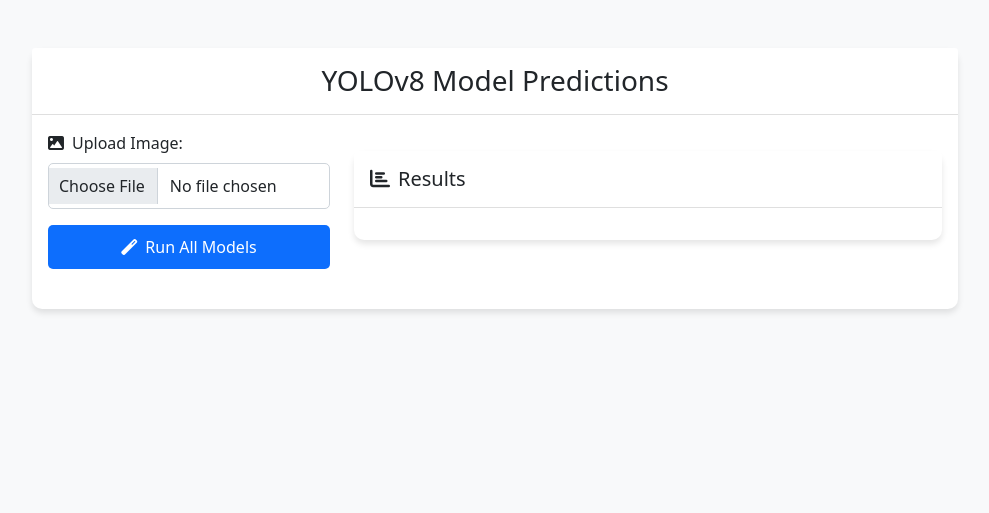
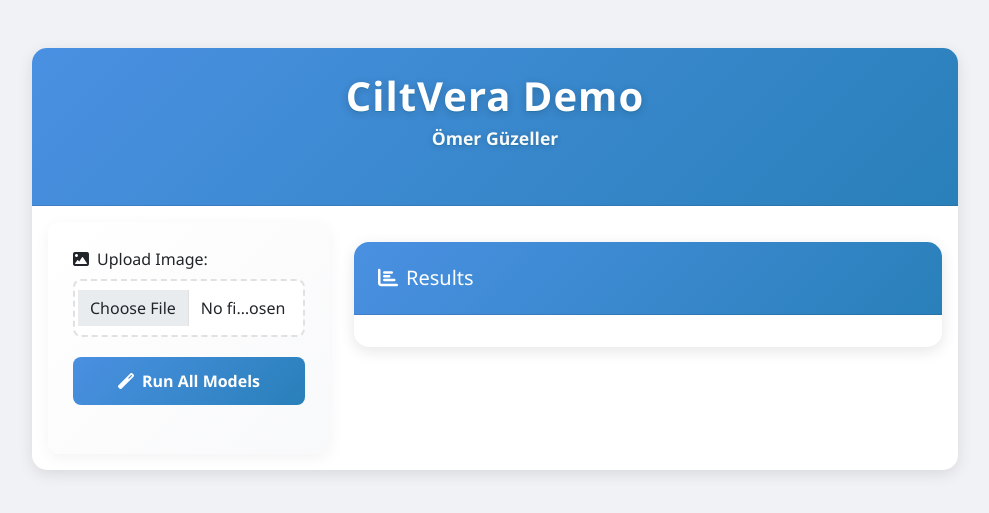
Before and after one commit to omergzllr/DataGuess, a Flask app: page / in a window 1280 px wide. Shown: the top 513 px of the page, without its empty margins (145-1134 px from the left). Run offline with Flask 2, Linux system fonts and the light colour scheme.

Commit message:
Tasarımın düzenlenmesi.

```diff
--- a/templates/index.html
+++ b/templates/index.html
@@ -3,91 +3,198 @@
 <head>
     <meta charset="UTF-8">
     <meta name="viewport" content="width=device-width, initial-scale=1.0">
-    <title>YOLOv8 Model Predictions</title>
+    <title>CiltVera Demo - Ömer Güzeller</title>
     <link href="https://cdn.jsdelivr.net/npm/bootstrap@5.1.3/dist/css/bootstrap.min.css" rel="stylesheet">
     <link href="https://cdnjs.cloudflare.com/ajax/libs/font-awesome/6.0.0/css/all.min.css" rel="stylesheet">
     <style>
+        :root {
+            --primary-color: #4a90e2;
+            --secondary-color: #f39c12;
+            --success-color: #2ecc71;
+            --danger-color: #e74c3c;
+            --background-color: #f0f2f5;
+            --card-background: #ffffff;
+        }
+
         body {
-            background-color: #f8f9fa;
+            background-color: var(--background-color);
+            font-family: 'Segoe UI', Tahoma, Geneva, Verdana, sans-serif;
         }
+
         .preview-image {
             max-width: 100%;
             max-height: 400px;
             margin-top: 20px;
-            border-radius: 8px;
-            box-shadow: 0 4px 6px rgba(0, 0, 0, 0.1);
+            border-radius: 12px;
+            box-shadow: 0 4px 15px rgba(0, 0, 0, 0.1);
+            transition: transform 0.3s ease;
         }
+
+        .preview-image:hover {
+            transform: scale(1.02);
+        }
+
         #results {
             margin-top: 20px;
         }
+
         .loading {
             display: none;
             margin-top: 20px;
         }
+
         .card {
             border: none;
-            border-radius: 10px;
-            box-shadow: 0 4px 6px rgba(0, 0, 0, 0.1);
+            border-radius: 15px;
+            box-shadow: 0 4px 15px rgba(0, 0, 0, 0.1);
             margin-bottom: 20px;
+            background: var(--card-background);
         }
+
         .card-header {
-            background-color: #fff;
-            border-bottom: 1px solid rgba(0,0,0,.125);
-            padding: 1rem;
+            background: linear-gradient(135deg, var(--primary-color), #2980b9);
+            color: white;
+            border-radius: 15px 15px 0 0 !important;
+            padding: 1.5rem;
         }
+
         .btn-primary {
-            background-color: #0d6efd;
+            background: linear-gradient(135deg, var(--primary-color), #2980b9);
             border: none;
-            padding: 10px 20px;
-            border-radius: 5px;
+            padding: 12px 25px;
+            border-radius: 8px;
+            font-weight: 600;
+            transition: all 0.3s ease;
         }
+
         .btn-primary:hover {
-            background-color: #0b5ed7;
+            transform: translateY(-2px);
+            box-shadow: 0 4px 15px rgba(74, 144, 226, 0.3);
         }
+
         .form-control {
-            border-radius: 5px;
-            padding: 10px;
+            border-radius: 8px;
+            padding: 12px;
+            border: 2px solid #e1e1e1;
+            transition: all 0.3s ease;
         }
+
+        .form-control:focus {
+            border-color: var(--primary-color);
+            box-shadow: 0 0 0 0.2rem rgba(74, 144, 226, 0.25);
+        }
+
         .result-image {
             max-width: 100%;
-            border-radius: 8px;
+            border-radius: 12px;
             margin-top: 20px;
-            box-shadow: 0 4px 6px rgba(0, 0, 0, 0.1);
+            box-shadow: 0 4px 15px rgba(0, 0, 0, 0.1);
+            transition: transform 0.3s ease;
         }
+
+        .result-image:hover {
+            transform: scale(1.02);
+        }
+
         .prediction-item {
             background-color: #f8f9fa;
-            padding: 10px;
-            margin: 5px 0;
-            border-radius: 5px;
-            border-left: 4px solid #0d6efd;
+            padding: 15px;
+            margin: 8px 0;
+            border-radius: 8px;
+            border-left: 4px solid var(--primary-color);
+            transition: all 0.3s ease;
         }
+
+        .prediction-item:hover {
+            transform: translateX(5px);
+            box-shadow: 0 2px 8px rgba(0, 0, 0, 0.1);
+        }
+
         .confidence-bar {
             height: 8px;
             background-color: #e9ecef;
             border-radius: 4px;
-            margin-top: 5px;
+            margin-top: 8px;
+            overflow: hidden;
         }
+
         .confidence-fill {
             height: 100%;
-            background-color: #0d6efd;
+            background: linear-gradient(90deg, var(--primary-color), #2980b9);
             border-radius: 4px;
-            transition: width 0.3s ease;
+            transition: width 0.5s ease;
         }
+
         .model-result {
             margin-bottom: 30px;
+            animation: fadeIn 0.5s ease;
         }
+
+        @keyframes fadeIn {
+            from { opacity: 0; transform: translateY(20px); }
+            to { opacity: 1; transform: translateY(0); }
+        }
+
         .model-header {
-            background-color: #e9ecef;
-            padding: 10px;
-            border-radius: 5px;
-            margin-bottom: 15px;
-        }
-        .summary-card {
-            background-color: #fff;
+            background: linear-gradient(135deg, #f8f9fa, #e9ecef);
             padding: 15px;
             border-radius: 8px;
+            margin-bottom: 15px;
+            border-left: 4px solid var(--primary-color);
+        }
+
+        .summary-card {
+            background: linear-gradient(135deg, #ffffff, #f8f9fa);
+            padding: 20px;
+            border-radius: 12px;
             margin-bottom: 20px;
-            box-shadow: 0 2px 4px rgba(0,0,0,0.05);
+            box-shadow: 0 4px 15px rgba(0, 0, 0, 0.05);
+            border: 1px solid rgba(74, 144, 226, 0.1);
+        }
+
+        .title-section {
+            text-align: center;
+            margin-bottom: 30px;
+        }
+
+        .title-section h1 {
+            color: #fff;
+            font-weight: 800;
+            margin-bottom: 5px;
+            text-shadow: 0 2px 8px rgba(0,0,0,0.18), 0 1px 0 #2980b9;
+            letter-spacing: 1px;
+        }
+
+        .title-section p {
+            color: #f8f9fa;
+            font-size: 1.1em;
+            font-weight: 600;
+            text-shadow: 0 1px 6px rgba(0,0,0,0.18), 0 1px 0 #2980b9;
+        }
+
+        .upload-section {
+            background: linear-gradient(135deg, #ffffff, #f8f9fa);
+            padding: 25px;
+            border-radius: 12px;
+            box-shadow: 0 4px 15px rgba(0, 0, 0, 0.05);
+        }
+
+        .file-upload-wrapper {
+            position: relative;
+            margin-bottom: 20px;
+        }
+
+        .file-upload-wrapper input[type="file"] {
+            padding: 15px;
+            border: 2px dashed #e1e1e1;
+            border-radius: 8px;
+            width: 100%;
+            cursor: pointer;
+            transition: all 0.3s ease;
+        }
+
+        .file-upload-wrapper input[type="file"]:hover {
+            border-color: var(--primary-color);
         }
     </style>
 </head>
@@ -97,13 +204,17 @@
             <div class="col-md-10">
                 <div class="card">
                     <div class="card-header">
-                        <h1 class="h3 mb-0 text-center">YOLOv8 Model Predictions</h1>
+                        <div class="title-section">
+                            <h1>CiltVera Demo</h1>
+                            <p>Ömer Güzeller</p>
+                        </div>
                     </div>
                     <div class="card-body">
                         <div class="row">
                             <div class="col-md-4">
+                                <div class="upload-section">
                                     <form id="uploadForm" class="mb-4">
-                                    <div class="mb-3">
+                                        <div class="file-upload-wrapper">
                                             <label for="image" class="form-label">
                                                 <i class="fas fa-image me-2"></i>Upload Image:
                                             </label>
@@ -123,6 +234,7 @@
                                     </div>
 
                                     <img id="preview" class="preview-image" style="display: none;">
+                                </div>
                             </div>
 
                             <div class="col-md-8">
```
Lines whose indentation alone changed are shown as unchanged.
